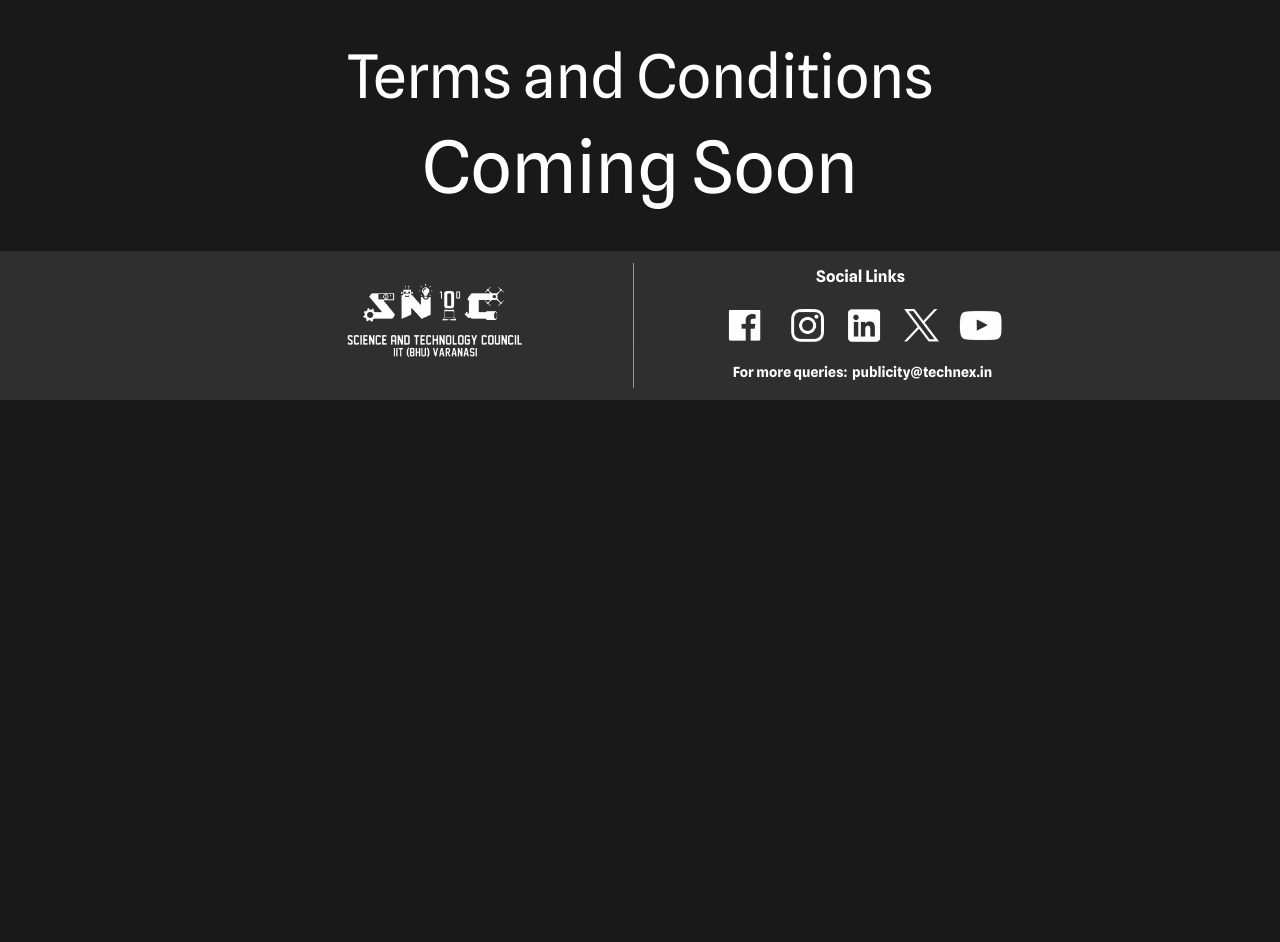
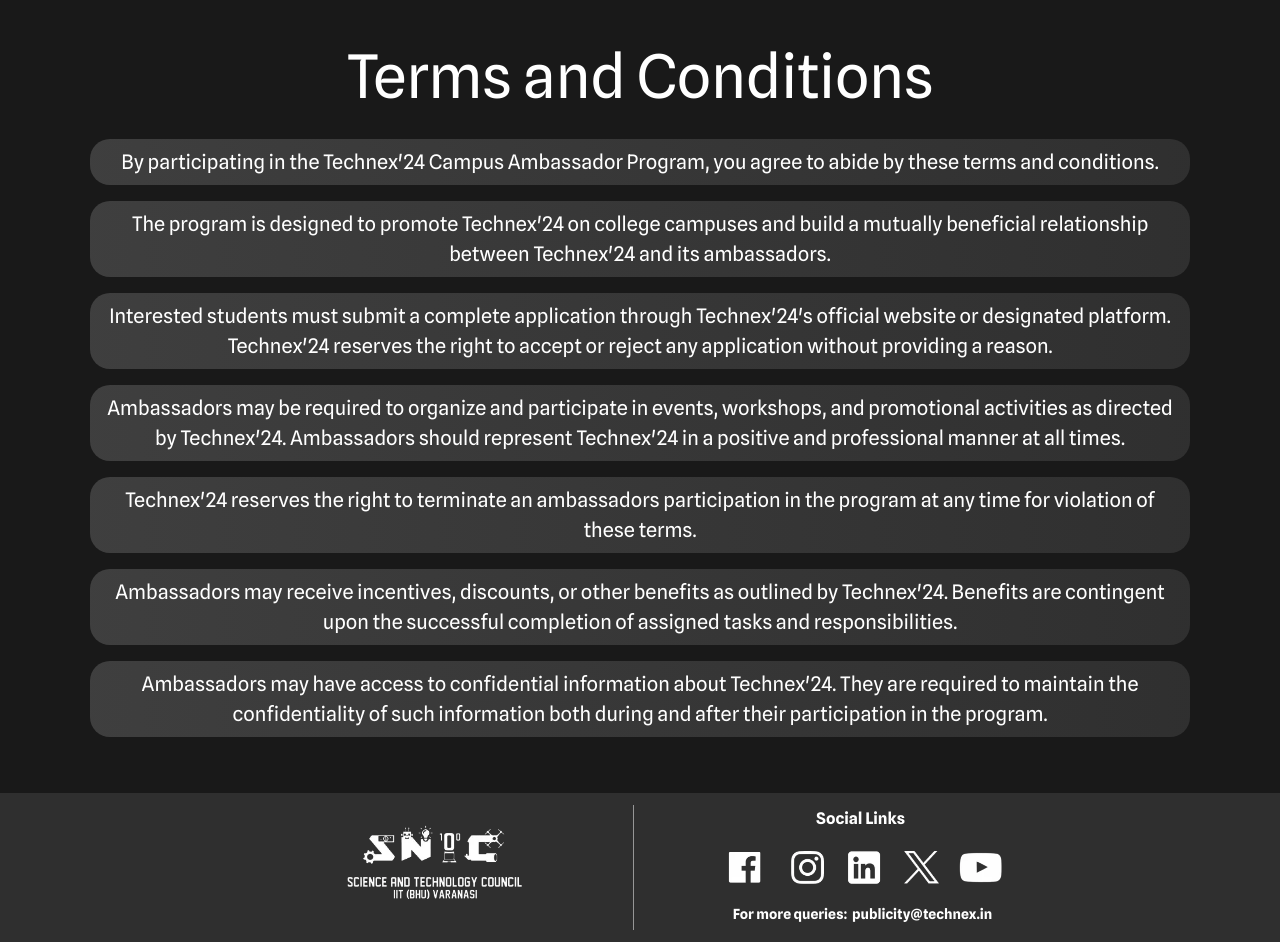
Before and after one commit to technex-iit-bhu/CA_Frontend, a Next.js app: page /contactUsPage in a window 1280 px wide. Shown: the part 760-1702 px from the top of the page. Before the commit the page ends 1160 px from the top, so only its background shows below. Built offline with nearby package versions, Linux system fonts and the light colour scheme; a web font is replaced by a local one.

Commit message:
add content to tnc

```diff
--- a/src/components/tnc.tsx
+++ b/src/components/tnc.tsx
@@ -7,7 +7,7 @@ interface Props {
 const Tnc: React.FC<Props> = ({ text }) => {
   const [isLargerThan1200] = useMediaQuery('(min-width: 1200px)');
   const width = isLargerThan1200 ? '1100px' : '91.66vw';
-  const height = isLargerThan1200 ? '50px' : '6vw';
+  const height = isLargerThan1200 ? 'auto' : 'auto';
   const p = isLargerThan1200 ? '8px' : '0.83vw';
   const br = isLargerThan1200 ? '20px' : '3vw';
   const b = isLargerThan1200 ? '2px' : '0.16vw';
--- a/src/pages/contactUsPage.tsx
+++ b/src/pages/contactUsPage.tsx
@@ -2,7 +2,7 @@ import ContactUs from '../components/contactUs';
 import Navbar from '../components/navbar';
 import React from 'react';
 import Tnc from '../components/tnc';
-import { Box, Center } from '@chakra-ui/react';
+import { Box, Center, Text } from '@chakra-ui/react';
 
 const contactUsPage = () => {
   return (
@@ -20,14 +20,13 @@ const contactUsPage = () => {
           </span>
         </Center>
       </Box>
-
-      {/* <Tnc text='Kaam karna padega'></Tnc>
-      <Tnc text='Acche se karna padega'></Tnc>
-      <Tnc text='Din raat karna padega'></Tnc>
-      <Tnc text='Nahi karoge toh merch nhi milega'></Tnc>
-      <Tnc text='PS:Aaj shaam ke GS ke session mein aa jaana sab'></Tnc> */}
-      <p className='h-[100%] w-[100%] flex items-center justify-center text-center lg:text-7xl md:text-5xl sm:text-3xl text-2xl'>Coming Soon</p>
-
+      <Tnc text="By participating in the Technex'24 Campus Ambassador Program, you agree to abide by these terms and conditions."></Tnc>
+      <Tnc text="The program is designed to promote Technex'24 on college campuses and build a mutually beneficial relationship between Technex'24 and its ambassadors."></Tnc>
+      <Tnc text="Interested students must submit a complete application through Technex'24's official website or designated platform. Technex'24 reserves the right to accept or reject any application without providing a reason."></Tnc>
+      <Tnc text="Ambassadors may be required to organize and participate in events, workshops, and promotional activities as directed by Technex'24. Ambassadors should represent Technex'24 in a positive and professional manner at all times."></Tnc>
+      <Tnc text="Technex'24 reserves the right to terminate an ambassadors participation in the program at any time for violation of these terms."></Tnc>
+      <Tnc text="Ambassadors may receive incentives, discounts, or other benefits as outlined by Technex'24. Benefits are contingent upon the successful completion of assigned tasks and responsibilities."></Tnc>
+      <Tnc text="Ambassadors may have access to confidential information about Technex'24. They are required to maintain the confidentiality of such information both during and after their participation in the program."></Tnc>
       <br />
       <br />
     </div>
```
